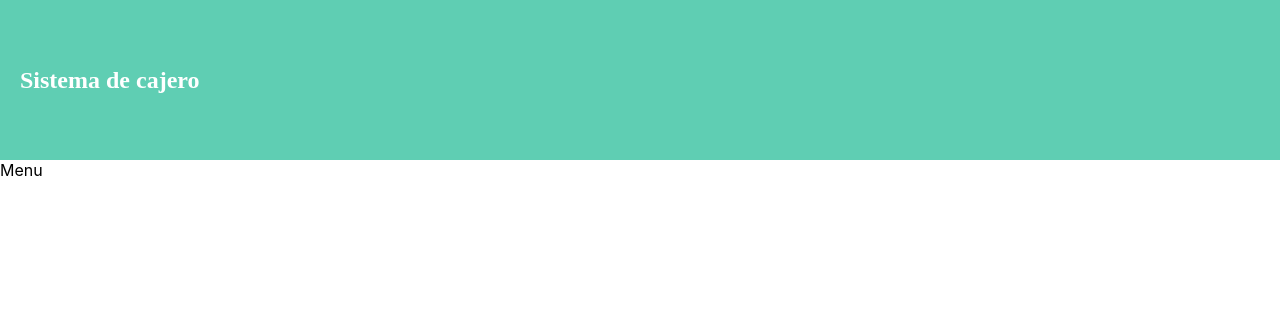
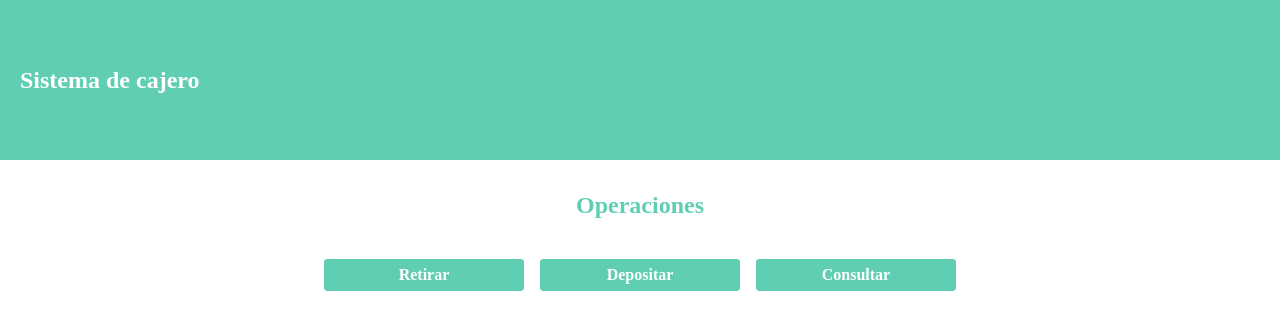
Before and after one commit to joskr3/cajero-react, a React (Create React App) app: page /operaciones in a window 1280 px wide. Shown: the top 330 px of the page. Built offline with nearby package versions, Linux system fonts and the light colour scheme.

Commit message:
refactorrizando las vistas

```diff
--- a/src/Vistas/Home/Home.tsx
+++ b/src/Vistas/Home/Home.tsx
@@ -11,31 +11,13 @@ function Home() {
 
     const navigate = useNavigate();
 
-    const [email, setEmail] = useState("");
-    const [password, setPassword] = useState("");
+
     const [currentUser, setCurrentUser] = useState<IUser | null>(null);
-    const [irAlRetiro, setIrAlRetiro] = useState(false);
-    const [irAlDeposito, setIrAlDeposito] = useState(false);
-    const [irAlConsulta, setIrAlConsulta] = useState(false);
+
     const [montoRetiro, setMontoRetiro] = useState<number>(0);
     const [montoDeposito, setMontoDeposito] = useState<number>(0);
 
-    function irAFuncionDeRetiro(): void {
-        setIrAlRetiro(true);
-        setIrAlConsulta(false);
-        setIrAlDeposito(false);
-    }
-    const irAFuncionDeDeposito = () => {
-        setIrAlDeposito(true);
-        setIrAlRetiro(false);
-        setIrAlConsulta(false);
-    }
 
-    const irAFuncionDeConsulta = () => {
-        setIrAlConsulta(true);
-        setIrAlRetiro(false);
-        setIrAlDeposito(false);
-    }
 
     const resetear = () => {
         setCurrentUser(null);
@@ -55,11 +37,6 @@ function Home() {
         }
     }
 
-    function iniciarSesion() {
-        const userFound = arrayUsuarios.find(user => user.email === email && user.password === password);
-        setCurrentUser(userFound || null);
-        return userFound
-    }
 
 
     function irAlCajero() {
--- a/src/Vistas/Home/styles.scss
+++ b/src/Vistas/Home/styles.scss
@@ -52,67 +52,6 @@ $color-primario: #5fceb3;
     }
 }
 
-.login {
-    display: flex;
-    flex-direction: column;
-    max-width: 50%;
-    margin: 0 auto;
-    margin-top: 1rem;
-    padding: 20px;
-    background-color: white;
-    border-radius: 10px;
-    border: 1px solid $color-primario;
-    &__contenedor {
-        display: flex;
-        justify-content: center;
-        align-items: center;
-        &__input {
-            margin: 0.5rem;
-            width: 100%;
-            height: 2rem;
-            border: 1px solid $color-primario;
-            border-radius: 3px;
-            caret-color: $color-primario;
-            &:focus {
-                outline: none;
-                border: none;
-            }
-        }
-    }
-    &__button {
-        margin: 0.5rem;
-        width: 200px;
-        height: 2rem;
-        border: 1px solid $color-primario;
-        border-radius: 3px;
-        background-color: $color-primario;
-        color: white;
-        font-weight: bold;
-        font-family: $letra;
-        font-size: 1rem;
-        padding: 0.25rem;
-        cursor: pointer;
-        &:focus {
-            outline: none;
-            border: none;
-        }
-    }
-    &__error {
-        color: red;
-        font-weight: bold;
-        font-family: $letra;
-    }
-    &__mensaje {
-        color: $color-primario;
-        font-weight: bold;
-        font-family: $letra;
-    }
-    &__info {
-        color: yellow;
-        font-weight: bold;
-        font-family: $letra;
-    }
-}
 
 .contenedor-info {
     display: flex;
@@ -145,7 +84,3 @@ $color-primario: #5fceb3;
         }
     }
 }
-
-.contenedor-operaciones {
-    margin: 2rem;
-}
--- a/src/Vistas/Login/Login.tsx
+++ b/src/Vistas/Login/Login.tsx
@@ -1,8 +1,30 @@
-import React from 'react'
+import { useState } from 'react'
+import "./styles.scss"
+import { arrayUsuarios } from '../../db';
 
 function Login() {
+
+  const [email, setEmail] = useState("");
+  const [password, setPassword] = useState("");
+
+  function iniciarSesion() {
+    const userFound = arrayUsuarios.find(user => user.email === email && user.password === password);
+    //setCurrentUser(userFound || null);
+    return userFound
+  }
+
   return (
-    <div>Login</div>
+    <section className="login" id="login">
+      <div className="login__contenedor">
+        <input className="login__contenedor__input" id="label-email-usuario" type="email" placeholder="Email" value={email} onChange={(e) => setEmail(e.target.value)} />
+      </div>
+      <div className="login__contenedor">
+        <input id="label-password" className="login__contenedor__input" type="password" placeholder="Password" value={password} onChange={(e) => setPassword(e.target.value)} />
+      </div>
+      <button type='button' className="login__button" onClick={iniciarSesion} >
+        Login
+      </button>
+    </section>
   )
 }
 
--- /dev/null
+++ b/src/Vistas/Login/styles.scss
@@ -0,0 +1,66 @@
+@import url("https://fonts.googleapis.com/css2?family=PT+Sans+Narrow:wght@700&family=Roboto:wght@300;400&display=swap");
+
+$letra: "PT Sans Narrow', sans-serif";
+$color-primario: #5fceb3;
+
+.login {
+    display: flex;
+    flex-direction: column;
+    max-width: 50%;
+    margin: 0 auto;
+    margin-top: 1rem;
+    padding: 20px;
+    background-color: white;
+    border-radius: 10px;
+    border: 1px solid $color-primario;
+    &__contenedor {
+        display: flex;
+        justify-content: center;
+        align-items: center;
+        &__input {
+            margin: 0.5rem;
+            width: 100%;
+            height: 2rem;
+            border: 1px solid $color-primario;
+            border-radius: 3px;
+            caret-color: $color-primario;
+            &:focus {
+                outline: none;
+                border: none;
+            }
+        }
+    }
+    &__button {
+        margin: 0.5rem;
+        width: 200px;
+        height: 2rem;
+        border: 1px solid $color-primario;
+        border-radius: 3px;
+        background-color: $color-primario;
+        color: white;
+        font-weight: bold;
+        font-family: $letra;
+        font-size: 1rem;
+        padding: 0.25rem;
+        cursor: pointer;
+        &:focus {
+            outline: none;
+            border: none;
+        }
+    }
+    &__error {
+        color: red;
+        font-weight: bold;
+        font-family: $letra;
+    }
+    &__mensaje {
+        color: $color-primario;
+        font-weight: bold;
+        font-family: $letra;
+    }
+    &__info {
+        color: yellow;
+        font-weight: bold;
+        font-family: $letra;
+    }
+}
--- a/src/Vistas/MenuOperaciones/index.tsx
+++ b/src/Vistas/MenuOperaciones/index.tsx
@@ -1,10 +1,40 @@
-import React from 'react'
+
+import { useNavigate } from "react-router-dom";
+import "./styles.scss"
 
 function Menu() {
+
+  const navigate = useNavigate();
+
+  function irAFuncionDeRetiro(): void {
+    navigate("/retiro");
+  }
+  const irAFuncionDeDeposito = () => {
+    navigate("/deposito");
+  }
+
+  const irAFuncionDeConsulta = () => {
+    navigate("/consulta");
+  }
+
   return (
-   <>
-   Menu
-   </>
+    <>
+      <div className="contenedor-operaciones" id="contenedor-operaciones" >
+        <h3 >Operaciones</h3>
+        <div>
+          <button id="boton-retirar" className="contenedor-operaciones__boton" onClick={() => irAFuncionDeRetiro()}>
+            Retirar
+          </button>
+          <button id="boton-depositar" className="contenedor-operaciones__boton" onClick={() => irAFuncionDeDeposito()}>
+            Depositar
+          </button>
+          <button id="boton-consultar" className="contenedor-operaciones__boton" type="button"
+            onClick={() => irAFuncionDeConsulta()}>
+            Consultar
+          </button>
+        </div>
+      </div>
+    </>
   )
 }
 
--- /dev/null
+++ b/src/Vistas/MenuOperaciones/styles.scss
@@ -0,0 +1,67 @@
+@import url("https://fonts.googleapis.com/css2?family=PT+Sans+Narrow:wght@700&family=Roboto:wght@300;400&display=swap");
+
+$letra: "PT Sans Narrow', sans-serif";
+$color-primario: #5fceb3;
+
+
+.contenedor-operaciones {
+    margin: 2rem;
+    display: flex;
+    flex-direction: column;
+    align-items: center;
+    justify-content: center;
+
+    & h3 {
+        font-family: $letra;
+        font-size: 1.5rem;
+        color: $color-primario;
+        text-align: center;
+        margin-bottom: 2rem;
+    }
+
+    &__boton {
+        margin: 0.5rem;
+        width: 200px;
+        height: 2rem;
+        border: 1px solid $color-primario;
+        border-radius: 3px;
+        background-color: $color-primario;
+        color: white;
+        font-weight: bold;
+        font-family: $letra;
+        font-size: 1rem;
+        padding: 0.25rem;
+        cursor: pointer;
+        transition: 0.3s;
+        &:focus {
+            outline: none;
+            border: none;
+        }
+        &:hover {
+            background-color: #fff;
+            color: $color-primario;
+        }
+
+        // &__retirar {
+        //     background-color: red;
+        //     &:hover {
+        //         background-color: #fff;
+        //         color: red;
+        //     }
+        // }
+        // &__depositar {
+        //     background-color: green;
+        //     &:hover {
+        //         background-color: #fff;
+        //         color: green;
+        //     }
+        // }
+        // &__consultar {
+        //     background-color: blue;
+        //     &:hover {
+        //         background-color: #fff;
+        //         color: blue;
+        //     }
+        // }
+    }
+}
```
